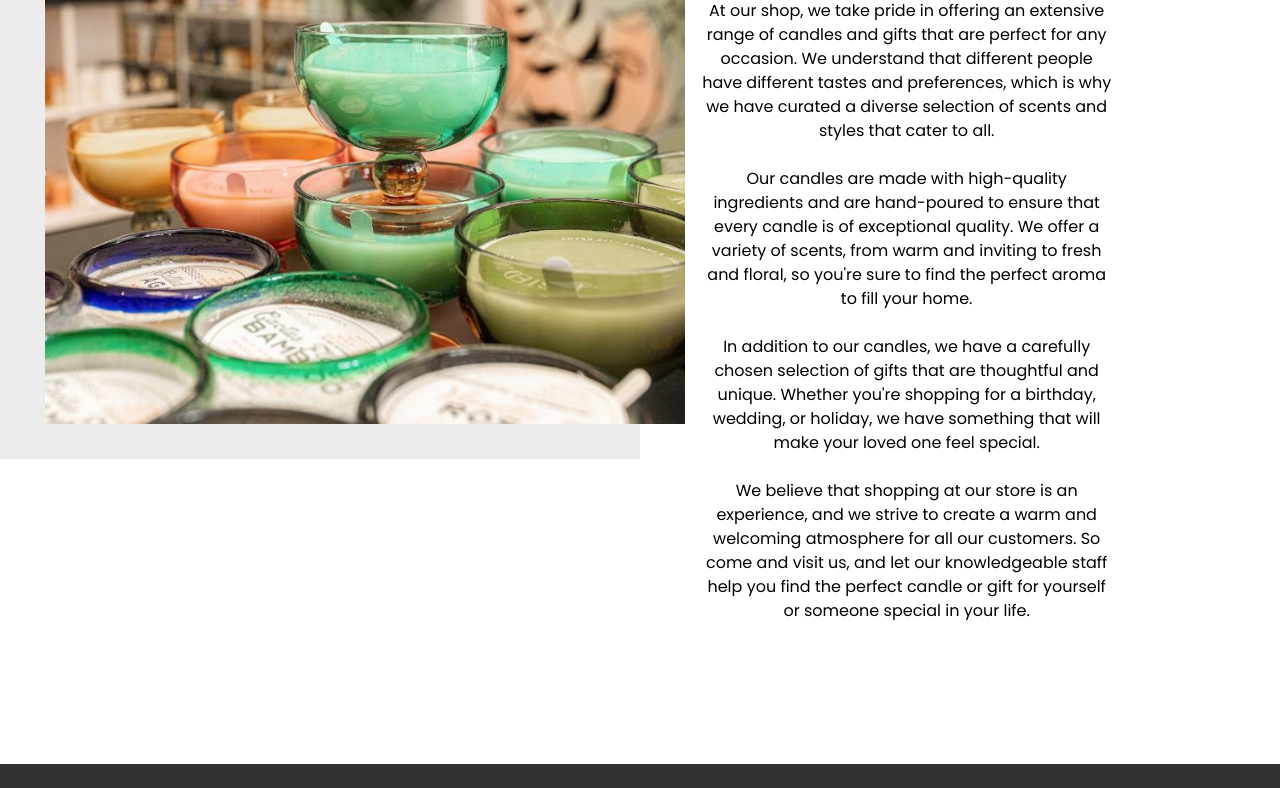
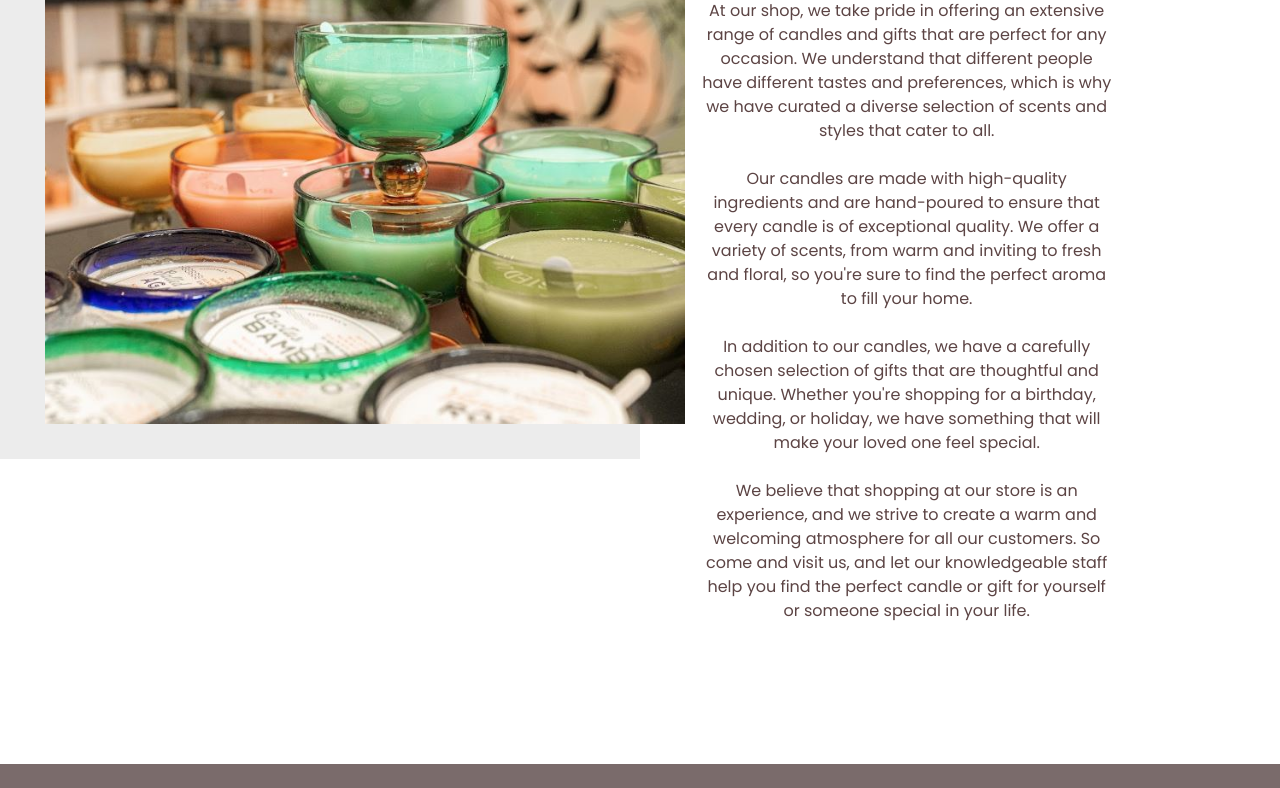
Before and after one commit to Nioch-Nioch/WickedScentsStamford, a plain HTML site: page about.html in a window 1280 px wide. Shown: the part 467-1255 px from the top of the page. Drawn offline with nearby package versions, Linux system fonts and the light colour scheme; a web font is replaced by a local one.

Commit message:
Add files via upload

```diff
--- a/css/style.scss
+++ b/css/style.scss
@@ -1,7 +1,7 @@
 $white: #ffffff;
-$black: #000000;
-$btnBlack: #313131;
-$primary: #252525;
+$black: #5c4444;
+$btnBlack: #7a6b6b;
+$primary: #7a6b6b;
 $orange: #fd9e2e;
 $lightbrown: #ececec;
 
```
Also changed, not shown: css/style.css.
